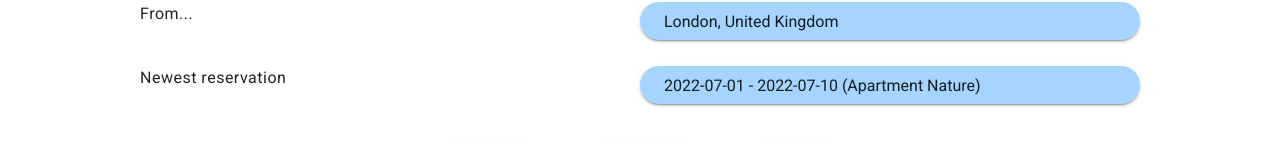
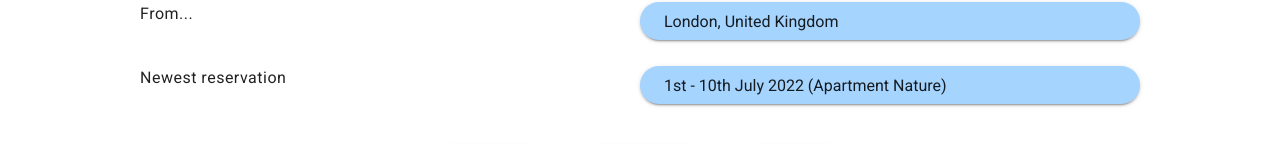
Before and after one commit to b0rke-mborina/apartment-manager-frontend, a Vue app: page /guest/1 in a window 1280 px wide. Shown: the part 258-402 px from the top of the page. Built offline with nearby package versions, Linux system fonts and the light colour scheme.

Commit message:
Added serices folder and index.js file inside it, implemented services for date and datetime conversion

```diff
--- a/src/components/GuestItem.vue
+++ b/src/components/GuestItem.vue
@@ -7,7 +7,7 @@
 				<span class="mx-2 location">{{ guest.city }}, {{ guest.country }}</span>
 			</div>
 			<div class="period-dates">
-				<span class="mx-2 my-1">{{ guest.newestPeriod.start }} - {{ guest.newestPeriod.end }}</span>
+				<span class="mx-2 my-1">{{ convertPeriod(guest.newestPeriod.start, guest.newestPeriod.end) }}</span>
 				<v-chip v-if="guest.guestState === 'CANCELLED GUEST'"
 						  color="#FF6F6F" class="mx-2 my-1">
 					CANCELLED GUEST
@@ -48,6 +48,8 @@
 </template>
 
 <script>
+import { convertPeriod } from '@/services';
+
 import IconDelete from '@/components/IconDelete.vue';
 import IconEdit from '@/components/IconEdit.vue';
 
@@ -58,7 +60,8 @@ export default {
 			const current = new Date();
 			const date = `${current.getDate()}-${current.getMonth()+1}-${current.getFullYear()}`;
 			return date;
-		}
+		},
+		convertPeriod
 	},
 	props: {
 		guest: Object
--- a/src/components/ReservationItem.vue
+++ b/src/components/ReservationItem.vue
@@ -3,7 +3,7 @@
 		<router-link :to="{ name: 'reservation-detail', params: { id: reservation.ObjectId }}" class="router-link grid-div">
 			<div class="reservation-info">
 				<v-icon class="mx-2">mdi-calendar-check</v-icon>
-				<span class="mx-2 pa-0 d-inline-block">{{ reservation.period.start }} - {{ reservation.period.end }}</span>
+				<span class="mx-2 pa-0 d-inline-block">{{ convertPeriod(reservation.period.start, reservation.period.end) }}</span>
 			</div>
 			<div class="money">
 				<span class="mx-2 pa-0 d-inline">{{ reservation.price.value }} {{ reservation.price.currency }}</span>
@@ -46,11 +46,16 @@
 </template>
 
 <script>
+import { convertPeriod } from '@/services';
+
 import IconDelete from '@/components/IconDelete.vue';
 import IconEdit from '@/components/IconEdit.vue';
 
 export default {
 	name: 'ReservationItem',
+	methods: {
+		convertPeriod
+	},
 	props: {
 		reservation: Object
 	},
--- /dev/null
+++ b/src/services/index.js
@@ -0,0 +1,49 @@
+function convertDatetime(datetime) {
+	let dateAndTime = datetime.split(" ");
+	return `${convertDate(dateAndTime[0])} ${dateAndTime[1]}h`;
+}
+
+function convertPeriod(dateStart, dateEnd) {
+	let result = "";
+	let dateStartParts = convertDate(dateStart).split(" ");
+	let dateEndParts = convertDate(dateEnd).split(" ");
+	if (dateStartParts[2] !== dateEndParts[2]) {
+		return convertDate(dateStart) + " - " + convertDate(dateEnd);
+	} else {
+		if (dateStartParts[1] !== dateEndParts[1]) {
+			return `${dateStartParts[0]} ${dateStartParts[1]} - ${dateEndParts[0]} ${dateEndParts[1]} ${dateEndParts[2]}`;
+		} else {
+			return `${dateStartParts[0]} - ${dateEndParts[0]} ${dateStartParts[1]} ${dateEndParts[2]}`;
+		}
+	}
+}
+
+function convertDate(date) {
+	let dateParts = date.split("-");
+	let daySufix = "";
+	switch (dateParts[2]) {
+		case "01": daySufix = "st"; break;
+		case "02": daySufix = "nd"; break;
+		case "03": daySufix = "rd"; break;
+		default: daySufix = "th";
+	}
+	if (dateParts[2][0] === "0") dateParts[2] = dateParts[2].slice(1);
+	return `${dateParts[2]}${daySufix} ${monthNumberToName[dateParts[1]]} ${dateParts[0]}`;
+}
+
+const monthNumberToName = {
+	"01": "January",
+	"02": "Febuary",
+	"03": "March",
+	"04": "April",
+	"05": "May",
+	"06": "June",
+	"07": "July",
+	"08": "August",
+	"09": "September",
+	"10": "October",
+	"11": "Novempber",
+	"12": "December"
+}
+
+export { convertDatetime, convertPeriod };
--- a/src/views/CalendarView.vue
+++ b/src/views/CalendarView.vue
@@ -64,11 +64,11 @@
 						</router-link>
 						<IconDelete/>
 					</v-toolbar>
-					<!-- Period menu info -->
+					<!-- Period menu info (use service to render period parts) -->
 					<v-card-text>
-						<span>Start: {{ selectedPeriod.start }}</span>
+						<span v-if="selectedPeriod.start">Start: {{ convertDatetime(selectedPeriod.start) }}</span>
 						<br>
-						<span>End: {{ selectedPeriod.end }}</span>
+						<span v-if="selectedPeriod.end">End: {{ convertDatetime(selectedPeriod.end) }}</span>
 					</v-card-text>
 					<!-- Period menu cancel button (close) -->
 					<v-card-actions>
@@ -92,6 +92,8 @@
 </template>
 
 <script>
+import { convertDatetime } from '@/services';
+
 import IconEdit from '@/components/IconEdit.vue';
 import IconDelete from '@/components/IconDelete.vue';
 import ButtonCancel from '@/components/ButtonCancel.vue';
@@ -198,7 +200,8 @@ export default {
 			}
 			// prevents further propagation of the current event in the capturing and bubbling phases
 			nativeEvent.stopPropagation();
-      }
+      },
+		convertDatetime
 	},
 	components: {
 		IconEdit,
--- a/src/views/GuestDetailView.vue
+++ b/src/views/GuestDetailView.vue
@@ -47,8 +47,7 @@
 			<!-- Guest's newest reservation -->
 			<div v-if="guest.newestPeriod && guest.newestPeriod.privateAccomodation" class="details-grid-item">
 				<FormLabel text="Newest reservation" class="details-label" />
-				<FormTextField :text="guest.newestPeriod.start
-											+ ' - ' + guest.newestPeriod.end
+				<FormTextField :text="convertPeriod(guest.newestPeriod.start, guest.newestPeriod.end)
 											+ ' (' + guest.newestPeriod.privateAccomodation.name + ')'"
 									readonly />
 			</div>
@@ -69,6 +68,8 @@
 </template>
 
 <script>
+import { convertPeriod } from '@/services';
+
 import FormLabel from '@/components/FormLabel.vue';
 import FormTextField from '@/components/FormTextField.vue';
 
@@ -112,7 +113,8 @@ export default {
 			const current = new Date();
 			const date = `${current.getDate()}-${current.getMonth()+1}-${current.getFullYear()}`;
 			return date;
-		}
+		},
+		convertPeriod
 	},
 	components: {
 		FormLabel,
--- a/src/views/ReservationDetailView.vue
+++ b/src/views/ReservationDetailView.vue
@@ -4,7 +4,7 @@
 		<h1 class="mt-5 mb-4 text-center">Reservation information</h1>
 		<!-- Reservation period -->
 		<div v-if="reservation.period" class="text-center mb-2">
-			{{ reservation.period.start }} - {{ reservation.period.end }}
+			{{ convertPeriod(reservation.period.start, reservation.period.end) }}
 		</div>
 		<!-- Reservation price -->
 		<div v-if="reservation.price" class="text-center mb-2">
@@ -70,6 +70,8 @@
 </template>
 
 <script>
+import { convertPeriod } from '@/services';
+
 import FormLabel from '@/components/FormLabel.vue';
 import FormTextField from '@/components/FormTextField.vue';
 
@@ -142,6 +144,9 @@ export default {
 		this.reservation = reservationFromBackend;
 		console.log(this.reservation);
 	},
+	methods: {
+		convertPeriod
+	},
 	components: {
 		FormLabel,
 		FormTextField,
--- a/src/views/ReservationEditView.vue
+++ b/src/views/ReservationEditView.vue
@@ -361,7 +361,7 @@ export default {
 			this.reservation.period.name = `Closed (${this.reservation.madeByGuest.firstName} ${this.reservation.madeByGuest.lastName})`
 			// print for check
 			console.log(this.reservation);
-		},
+		}
 	},
 	components: {
 		draggable,
```
